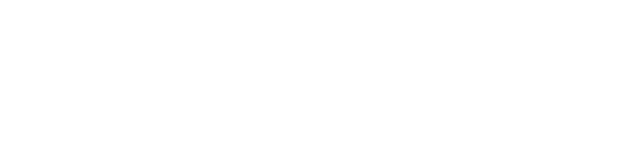
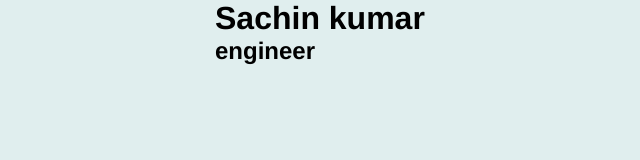
Before and after one commit to sachinrajput1608/personal-portfolio-page, a plain HTML site: page index.html in a window 1280 px wide. Shown: the whole page, without its empty margins (75-715 px from the left). Drawn offline with Linux system fonts and the light colour scheme.

Commit message:
Update index.html

```diff
--- a/index.html
+++ b/index.html
@@ -2,8 +2,12 @@
 <html>
 <head>
   <title>personal potfolio page</title>
-</head>
+<link href="style.css" type="text/css" rel="stylesheet">
+  </head>
 <body>
+  <div class="ProfileBody">
+    <h1>Sachin kumar</h1>
+    <h2>engineer</h2>
 
 
 </body>
```
